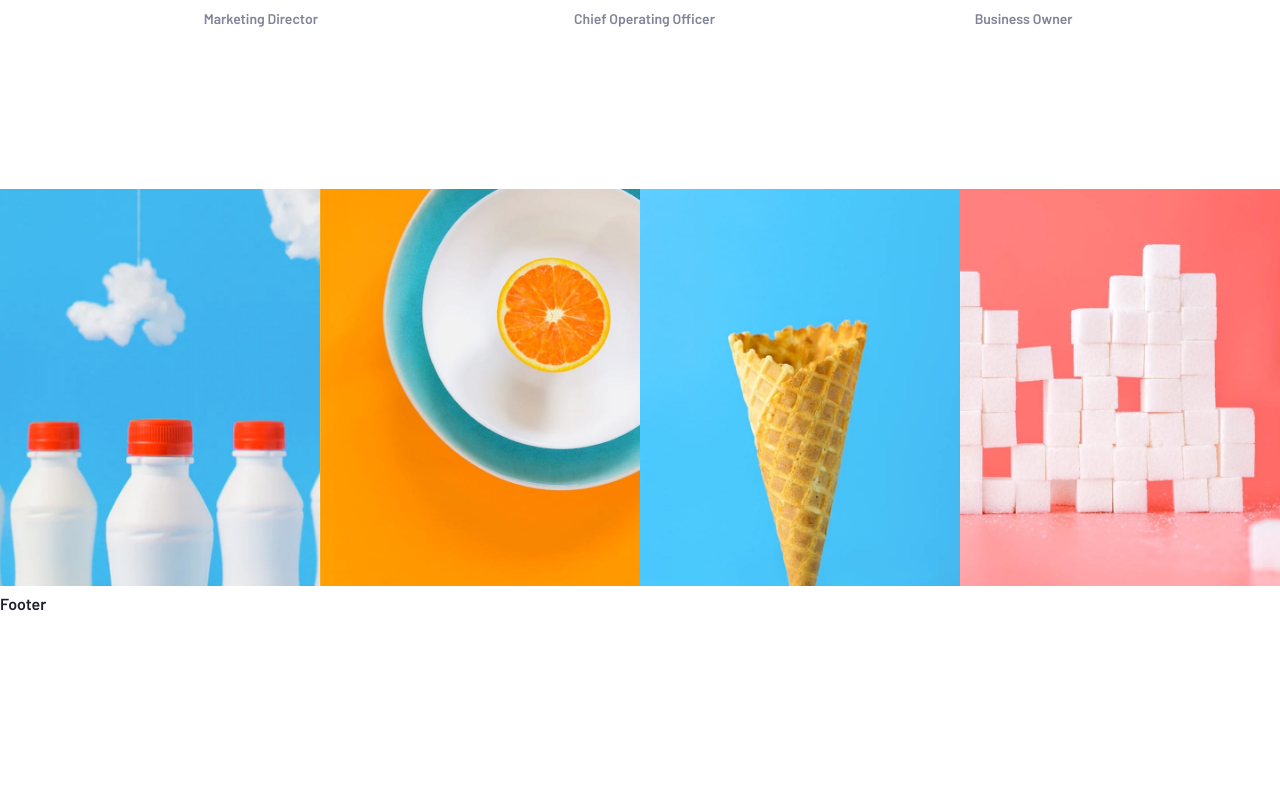
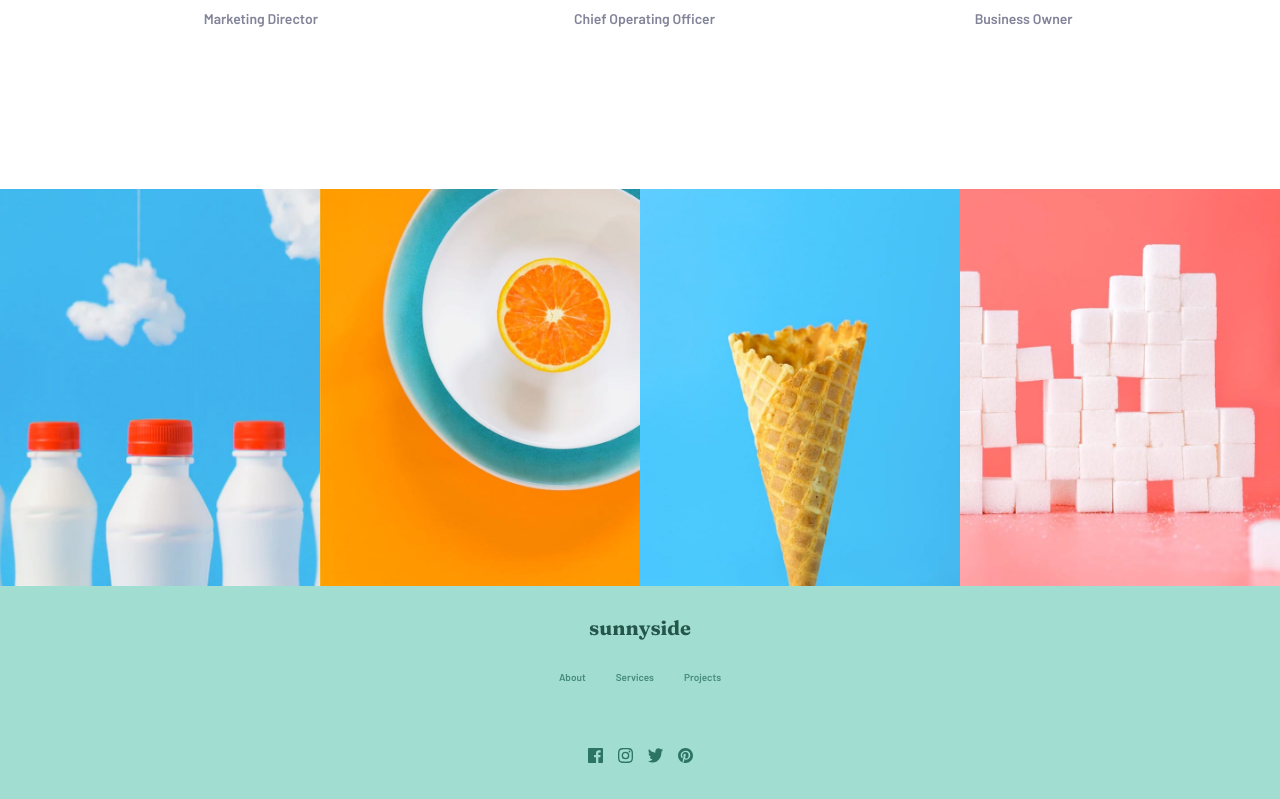
Before and after one commit to Antoinehtml/sunnyside-frontendmentor, a Next.js app: page / in a window 1280 px wide. Shown: the part 2807-3606 px from the top of the page. Before the commit the page ends 3423 px from the top, so only its background shows below. Built offline with nearby package versions, Linux system fonts and the light colour scheme.

Commit message:
footer component done

```diff
--- /dev/null
+++ b/components/Footer.tsx
@@ -0,0 +1,89 @@
+import NextLink from 'next/link'
+import Image from 'next/image'
+import { Flex, Heading, Box, Text } from '@chakra-ui/react'
+
+import facebook from '../assets/images/icon-facebook.svg'
+import instagram from '../assets/images/icon-instagram.svg'
+import twitter from '../assets/images/icon-twitter.svg'
+import pinterest from '../assets/images/icon-pinterest.svg'
+
+import customTheme from '../styles/theme'
+
+const Footer = () => {
+    const customColors = customTheme.colors.brand
+
+    return (
+        <Flex direction="column" justify="center" align="center" p="30px" backgroundColor={customColors.cyan}>
+            <Heading fontSize={["2xl", "2xl", "xl", "xl"]} color={customColors.darkCyan} mb="30px">
+                sunnyside
+            </Heading>
+            <Flex mb="60px">
+                <Box mr="30px">
+                    <NextLink href="/about" passHref>
+                        <Text fontSize={["15px", "15px", "10px", "10px"]} color={customColors.darkMediumCyan}>
+                            About
+                        </Text>
+                    </NextLink>
+                </Box>
+                <Box mr="30px">
+                    <NextLink href="/services" passHref>
+                        <Text fontSize={["15px", "15px", "10px", "10px"]} color={customColors.darkMediumCyan}>
+                            Services
+                        </Text>
+                    </NextLink>
+                </Box>
+                <Box>
+                    <NextLink href="/projects" passHref>
+                        <Text fontSize={["15px", "15px", "10px", "10px"]} color={customColors.darkMediumCyan}>
+                            Projects
+                        </Text>
+                    </NextLink>
+                </Box>
+            </Flex>
+            <Flex >
+                <Box mr="15px">
+                    <NextLink href="/" passHref>
+                        <Image
+                            src={facebook}
+                            alt="facebook icon"
+                            width="15px"
+                            height="15px"
+                        />
+                    </NextLink>
+                </Box>
+                <Box mr="15px">
+                <NextLink href="/" passHref>
+                    <Image
+                        src={instagram}
+                        alt="instagram icon"
+                        width="15px"
+                        height="15px"
+                    />
+                </NextLink>
+                </Box>
+                <Box mr="15px">
+                    <NextLink href="/" passHref>
+                        <Image
+                            src={twitter}
+                            alt="twitter icon"
+                            width="15px"
+                            height="15px"
+                        />
+                    </NextLink>
+                </Box>
+                <Box>
+                    <NextLink href="/" passHref>
+                        <Image
+                            src={pinterest}
+                            alt="pinterest icon"
+                            width="15px"
+                            height="15px"
+                        />
+                    </NextLink>
+                </Box>
+            </Flex>
+        </Flex>
+    )
+};
+
+export default Footer;
--- a/components/ImageGallery.tsx
+++ b/components/ImageGallery.tsx
@@ -16,25 +16,26 @@ const ImageGallery = () => {
         <>
             {/* Desktop */}
             <Flex display={["none", "none", "flex", "flex"]} wrap="wrap" justify="center" align="center">
-                <Box width="25vw">
+                <Box  display="flex" width="25vw" overflow="hidden">
                     <Image
                         src={milkDesktop}
                         alt='milk'
+                        objectPosition="bottom"
                     />
                 </Box>
-                <Box width="25vw">
+                <Box  display="flex" width="25vw" overflow="hidden">
                     <Image
                         src={orangeDesktop}
                         alt='orange'
                     />
                 </Box>
-                <Box width="25vw">
+                <Box  display="flex" width="25vw" overflow="hidden">
                     <Image
                         src={coneDesktop}
                         alt='cone'
                     />
                 </Box>
-                <Box width="25vw">
+                <Box display="flex" width="25vw" overflow="hidden">
                     <Image
                         src={sugarDesktop}
                         alt='sugar'
--- a/components/Layout.tsx
+++ b/components/Layout.tsx
@@ -2,6 +2,7 @@ import Head from 'next/head'
 import { Flex } from '@chakra-ui/react'
 
 import Navbar from './Navbar';
+import Footer from './Footer'
 
 const Layout = ({ children }:{children:any}) => {
     return (
@@ -17,7 +18,7 @@ const Layout = ({ children }:{children:any}) => {
                     {children}
                 </main>
                 <footer>
-                    Footer
+                    <Footer />
                 </footer>
             </Flex>
         </>
```
